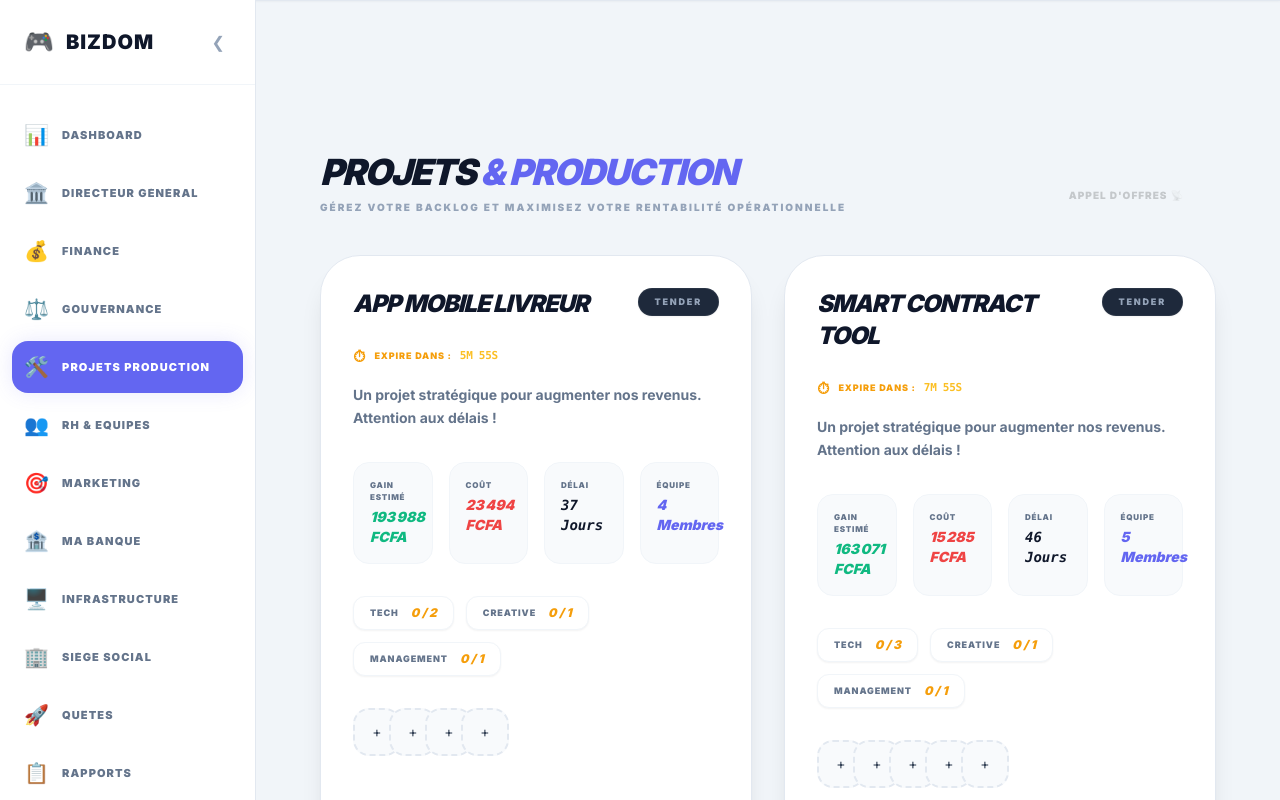
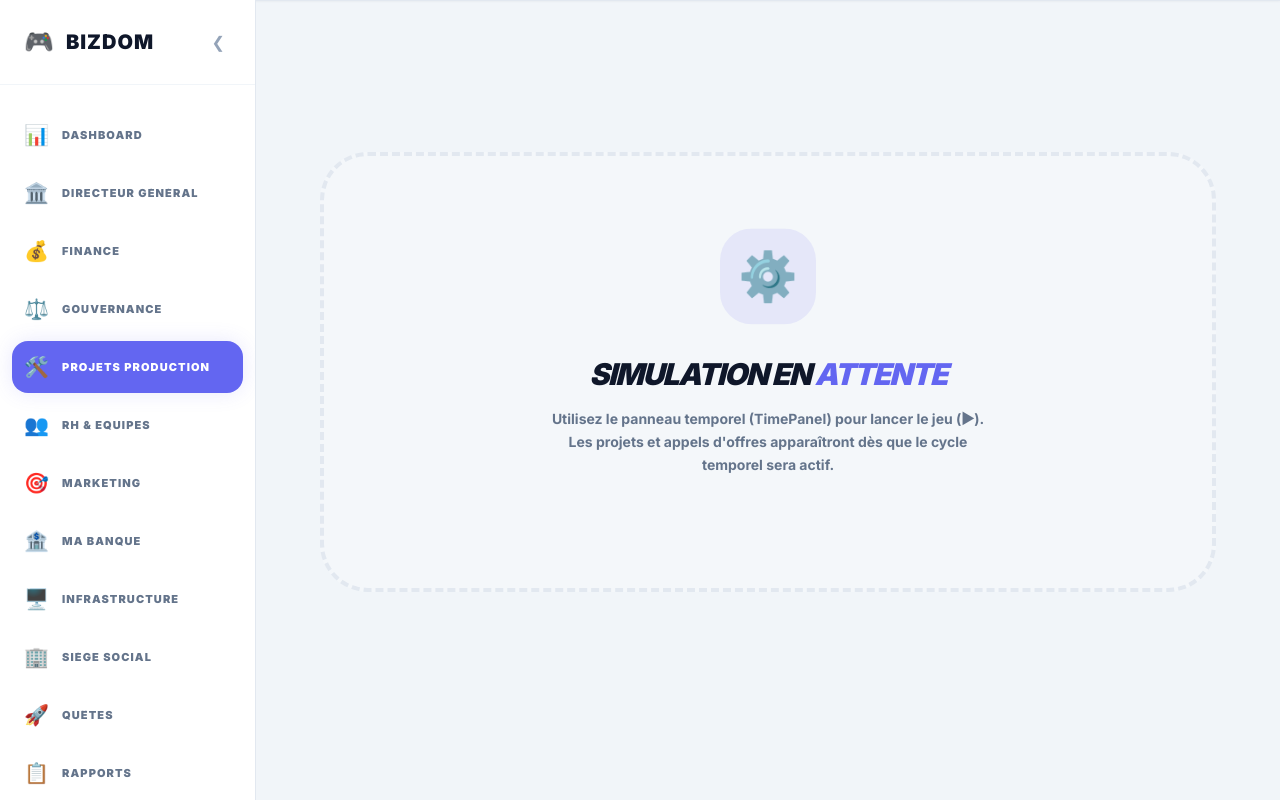
Before and after one commit to SteveAsterAfovo/BizDom, a Nuxt app: page /management/projects in a window 1280 px wide. Shown: the top 800 px of the page. Built offline with nearby package versions, Linux system fonts and the light colour scheme.

Commit message:
feat: Implement project management page and company store, including mock perks data.

```diff
--- a/mock/perks.json
+++ b/mock/perks.json
@@ -2,7 +2,7 @@
   {
     "id": 1,
     "name": "Café gratuit",
-        "cost": 500,
+    "cost": 50,
     "motivationBoost": 3,
     "fatigueReduction": 2,
     "icon": "☕",
@@ -11,7 +11,7 @@
   {
     "id": 2,
     "name": "Assurance santé",
-        "cost": 2000,
+    "cost": 100,
     "motivationBoost": 5,
     "fatigueReduction": 3,
     "icon": "🏥",
@@ -20,7 +20,7 @@
   {
     "id": 3,
     "name": "Télétravail",
-        "cost": 1000,
+    "cost": 350,
     "motivationBoost": 8,
     "fatigueReduction": 5,
     "icon": "🏡",
@@ -29,7 +29,7 @@
   {
     "id": 4,
     "name": "Salle de sport",
-        "cost": 3000,
+    "cost": 500,
     "motivationBoost": 4,
     "fatigueReduction": 8,
     "icon": "💪",
@@ -38,7 +38,7 @@
   {
     "id": 5,
     "name": "Formation continue",
-        "cost": 4000,
+    "cost": 800,
     "motivationBoost": 6,
     "fatigueReduction": 0,
     "icon": "📚",
@@ -47,7 +47,7 @@
   {
     "id": 6,
     "name": "Team Building",
-        "cost": 2500,
+    "cost": 1000,
     "motivationBoost": 10,
     "fatigueReduction": 4,
     "icon": "🎉",
--- a/pages/management/projects.vue
+++ b/pages/management/projects.vue
@@ -57,10 +57,20 @@ onMounted(() => {
 })
 
 /**
+ * État du jeu : démarré ou non
+ * Un jeu est considéré comme démarré s'il n'est pas en pause au jour 0,
+ * ou si le jour est déjà supérieur à 0.
+ */
+const isGameStarted = computed(() => {
+  return gameStore.currentDay > 0 || !gameStore.isPaused
+})
+
+/**
  * Computed réactif : map de timers par projet
- * Se met à jour automatiquement à chaque tick (gameStore.now change chaque seconde)
+ * Se met à jour uniquement si le jeu a démarré
  */
 const projectTimers = computed(() => {
+  if (!isGameStarted.value) return {}
   // Force la réactivité en lisant gameStore.now
   const now = gameStore.now
   const timers: Record<string, { timeLeft: string; remainingDays: string; isUrgent: boolean }> = {}
@@ -123,6 +133,27 @@ useHead({
 
 <template>
   <div class="space-y-10 animate-fade-in p-2 sm:p-6 max-w-7xl mx-auto">
+    <!-- Section : Projets Non Démarrés (Placeholder) -->
+    <div v-if="!isGameStarted"
+      class="flex flex-col items-center justify-center py-20 px-6 border-4 border-dashed rounded-[3rem] text-center transition-all duration-700"
+      :class="gameStore.darkMode ? 'bg-dark-900/50 border-white/5' : 'bg-slate-50/50 border-slate-200'">
+      <div
+        class="w-24 h-24 mb-6 rounded-[2rem] bg-accent-500/10 flex items-center justify-center text-5xl animate-bounce-subtle">
+        ⚙️
+      </div>
+      <h3 class="text-3xl font-black italic uppercase tracking-tighter mb-4"
+        :class="gameStore.darkMode ? 'text-white' : 'text-slate-900'">
+        Simulation en <span class="text-accent-500">Attente</span>
+      </h3>
+      <p class="max-w-md text-sm font-bold leading-relaxed mb-8"
+        :class="gameStore.darkMode ? 'text-dark-400' : 'text-slate-500'">
+        Utilisez le panneau temporel (TimePanel) pour lancer le jeu (▶). Les projets et appels d'offres apparaîtront dès
+        que le cycle temporel sera actif.
+      </p>
+    </div>
+
+    <!-- Section : Liste des Projets (Visible seulement si démarré) -->
+    <div v-else class="space-y-12">
       <!-- Header -->
       <header class="flex flex-col sm:flex-row justify-between items-center sm:items-end gap-6 pt-4 sm:pt-0">
         <div class="text-center sm:text-left">
@@ -140,6 +171,12 @@ useHead({
           Appel d'offres 📡
         </button>
       </header>
+
+      <div v-if="companyStore.activeProjects.length === 0"
+        class="p-12 border-2 border-dashed rounded-[2rem] text-center"
+        :class="gameStore.darkMode ? 'border-white/5' : 'border-slate-200'">
+        <p class="text-dark-500 font-black uppercase tracking-widest text-xs">Aucun projet en cours</p>
+      </div>
 
       <div class="grid grid-cols-1 lg:grid-cols-2 gap-8">
         <div v-for="project in companyStore.activeProjects" :key="project.id"
@@ -303,6 +340,7 @@ useHead({
               class="flex-[2] py-5 rounded-2xl font-black italic text-[11px] uppercase tracking-[0.2em] transition-all bg-accent-600/5 text-accent-500 border-2 border-accent-500/20 hover:bg-accent-600 hover:text-white hover:border-accent-500 hover:shadow-glow-accent active:scale-95 shadow-lg disabled:opacity-20 disabled:grayscale">
               Lancer Production 🚀
             </button>
+          </div>
         </div>
       </div>
     </div>
--- a/stores/companyStore.ts
+++ b/stores/companyStore.ts
@@ -501,6 +501,17 @@ export const useCompanyStore = defineStore('company', {
     addPerk(perkId: number) {
       if (!this.company.activePerks.includes(perkId)) {
         this.company.activePerks.push(perkId)
+
+        // Impact immédiat sur la motivation et la fatigue
+        const perk = this.availablePerks.find(p => p.id === perkId)
+        if (perk) {
+          const boost = perk.motivationBoost
+          const reduction = perk.fatigueReduction
+          this.employees.forEach(e => {
+            e.motivation = Math.min(100, e.motivation + boost)
+            e.fatigue = Math.max(0, e.fatigue - reduction)
+          })
+        }
       }
     },
 
@@ -509,6 +520,17 @@ export const useCompanyStore = defineStore('company', {
       const idx = this.company.activePerks.indexOf(perkId)
       if (idx !== -1) {
         this.company.activePerks.splice(idx, 1)
+
+        // Malus de motivation (déception) et retour de la fatigue lors du retrait
+        const perk = this.availablePerks.find(p => p.id === perkId)
+        if (perk) {
+          const penalty = Math.ceil(perk.motivationBoost * 1.5)
+          const fatigueReturn = perk.fatigueReduction
+          this.employees.forEach(e => {
+            e.motivation = Math.max(0, e.motivation - penalty)
+            e.fatigue = Math.min(100, e.fatigue + fatigueReturn)
+          })
+        }
       }
     },
 
@@ -1043,39 +1065,55 @@ export const useCompanyStore = defineStore('company', {
 
     // ─── PROJETS & PRODUCTION ───
 
-    /** Générer un nouveau projet aléatoire */
+    /** Générer un nouveau projet aléatoire avec difficulté progressive */
     generateProject() {
+      const level = this.company.level || 1
       const ids = ['p-crm', 'p-ai', 'p-saas', 'p-mobile', 'p-blockchain']
       const titles = ['Refonte CRM 2.0', 'Module IA Prédictive', 'SaaS E-commerce', 'App Mobile Livreur', 'Smart Contract Tool']
       const idx = Math.floor(Math.random() * ids.length)
 
-      // Calculer les spécialités requises d'abord
+      // Facteur de difficulté basé sur le niveau (1.0 au niveau 1)
+      const diffMultiplier = 0.5 + (level * 0.5)
+
+      // Calculer les spécialités requises - Difficulté progressive
+      // Niveau 1 : 1-2 tech, 0 creative, 1 management = 2-3 membres
+      // Les niveaux supérieurs ajoutent des besoins
+      const techNeeded = Math.max(1, Math.floor((1 + Math.random()) * diffMultiplier))
+      const creativeNeeded = level > 2 ? (Math.random() > 0.5 ? 1 : 0) : 0
+      const managementNeeded = 1
+
       const requiredSpecialties: Partial<Record<EmployeeSpecialty, number>> = {
-        tech: 2 + Math.floor(Math.random() * 2),
-        creative: Math.random() > 0.5 ? 1 : 0,
-        management: 1
-      }
-
-      // teamSize = somme des spécialités (toujours cohérent avec les badges)
+        tech: techNeeded,
+        creative: creativeNeeded,
+        management: managementNeeded
+      }
+
+      // teamSize = somme des spécialités
       const teamSize = Object.values(requiredSpecialties).reduce((sum, v) => sum + (v || 0), 0)
+
+      // Gains et coûts scalent aussi
+      const baseReward = 50000 + Math.floor(Math.random() * 50000)
+      const reward = Math.round(baseReward * diffMultiplier)
+      const cost = Math.round((1000 * teamSize) * diffMultiplier)
+      const budget = Math.round(cost * 0.5)
 
       const newProject: Project = {
         id: `${ids[idx]}-${Date.now()}`,
         title: titles[idx],
-        description: "Un projet stratégique pour augmenter nos revenus. Attention aux délais !",
-        duration: 20 + Math.floor(Math.random() * 30),
+        description: "Un projet stratégique adapté à notre envergure actuelle.",
+        duration: Math.round((15 + Math.floor(Math.random() * 15)) * diffMultiplier),
         progress: 0,
-        cost: 10000 + Math.floor(Math.random() * 20000),
-        budget: 5000 + Math.floor(Math.random() * 10000),
+        cost,
+        budget,
         teamSize,
         requiredSkills: { tech: 2, sales: 0, creative: 0, hr: 0, management: 1 },
         requiredSpecialties,
-        reward: 150000 + Math.floor(Math.random() * 200000),
-        penalty: 50000,
+        reward,
+        penalty: Math.round(reward * 0.3),
         status: 'pending',
-        shareholderOpinion: 8,
+        shareholderOpinion: 5 + (level * 2),
         assignedEmployees: [],
-        expiresAt: Date.now() + (Math.floor(Math.random() * 3) + 2) * 120 * 1000 // 2 à 5 jours-jeu (1 jour = 120s)
+        expiresAt: Date.now() + (Math.floor(Math.random() * 3) + 3) * 120 * 1000 // 3 à 6 jours-jeu
       }
 
       this.activeProjects.push(newProject)
```
Lines whose indentation alone changed are shown as unchanged.
